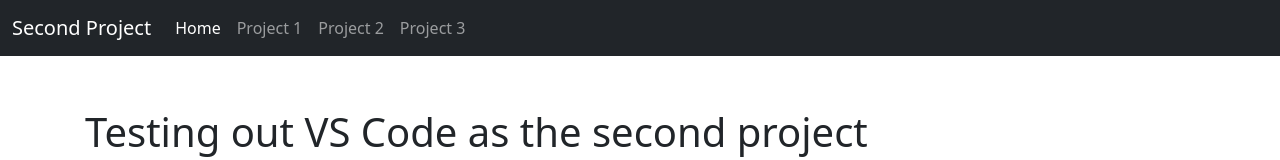
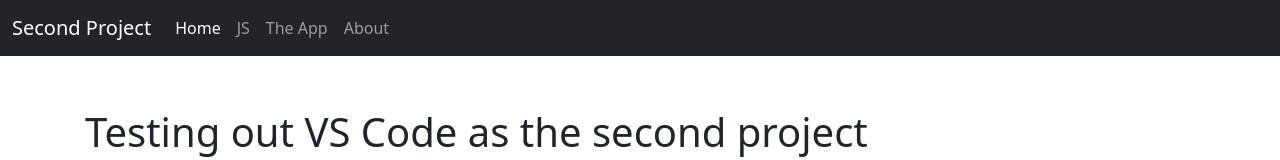
Before and after one commit to Kellor006/SecondProject, a plain HTML site: page index.html in a window 1280 px wide. Shown: the top 160 px of the page. Drawn offline with nearby package versions, Linux system fonts and the light colour scheme.

Commit message:
Update index.html

```diff
--- a/index.html
+++ b/index.html
@@ -29,13 +29,13 @@
                     <a class="nav-link active" aria-current="page" href="#">Home</a>
                 </li>
                 <li class="nav-item">
-                    <a class="nav-link" href="#">Project 1</a>
+                    <a class="nav-link" href="#">JS</a>
                 </li>
                 <li class="nav-item">
-                    <a class="nav-link" href="#">Project 2</a>
+                    <a class="nav-link" href="#">The App</a>
                 </li>
                 <li class="nav-item">
-                    <a class="nav-link" href="#">Project 3</a>
+                    <a class="nav-link" href="#">About</a>
                 </li>
             </ul>
         </div>
```
